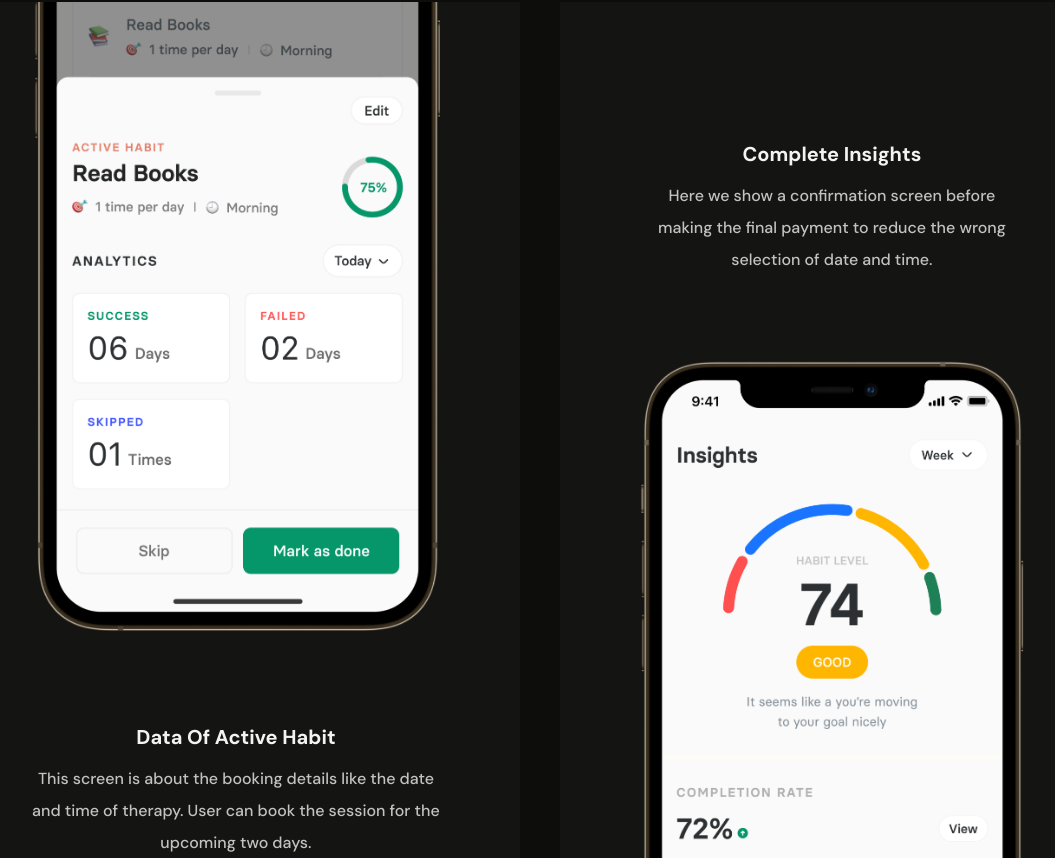
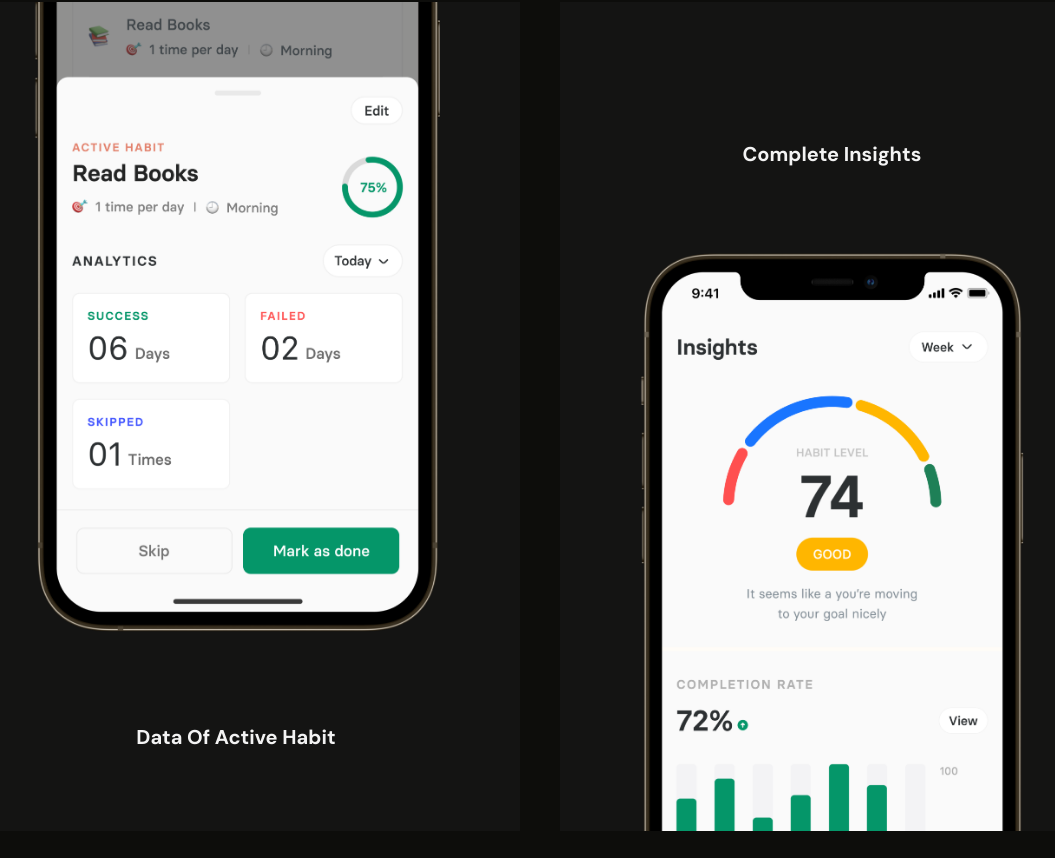
Before and after one commit to ignnikhil/portfolio, a Next.js app: page /case-studies/habit in a window 1280 px wide. Shown: the part 2882-3740 px from the top of the page, without its empty margins (112-1167 px from the left). Built offline with nearby package versions, Linux system fonts and the light colour scheme; a web font is replaced by a local one.

Commit message:
chore: design change

```diff
--- a/src/pages/case-studies/habit.tsx
+++ b/src/pages/case-studies/habit.tsx
@@ -94,21 +94,12 @@ const HomePage: ExtendedNextPage = () => {
               <Image src={activeHabitImage} alt="Design of App Home Screen" />
               <div className="py-20">
                 <h5 className="text-xl font-bold">Data Of Active Habit</h5>
-                <p className="text-[#C2C2C2] mt-3 leading-loose">
-                  This screen is about the booking details like the date and
-                  time of therapy. User can book the session for the upcoming
-                  two days.
-                </p>
               </div>
             </div>
             <div className="bg-[#141413] flex flex-col-reverse text-center px-20">
               <Image src={insightImage} alt="Navigation Design of App" />
               <div className="py-20">
                 <h5 className="text-xl font-bold">Complete Insights</h5>
-                <p className="text-[#C2C2C2] mt-3 leading-loose">
-                  Here we show a confirmation screen before making the final
-                  payment to reduce the wrong selection of date and time.
-                </p>
               </div>
             </div>
           </div>
```
